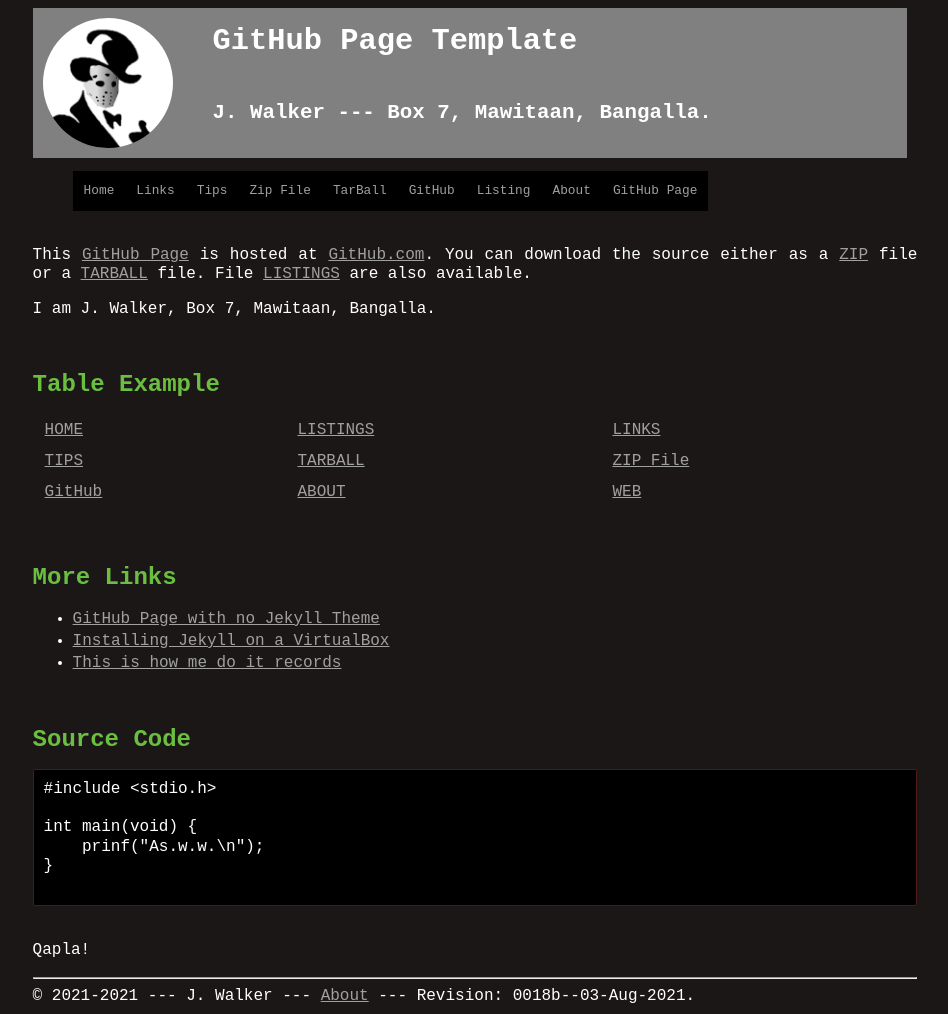
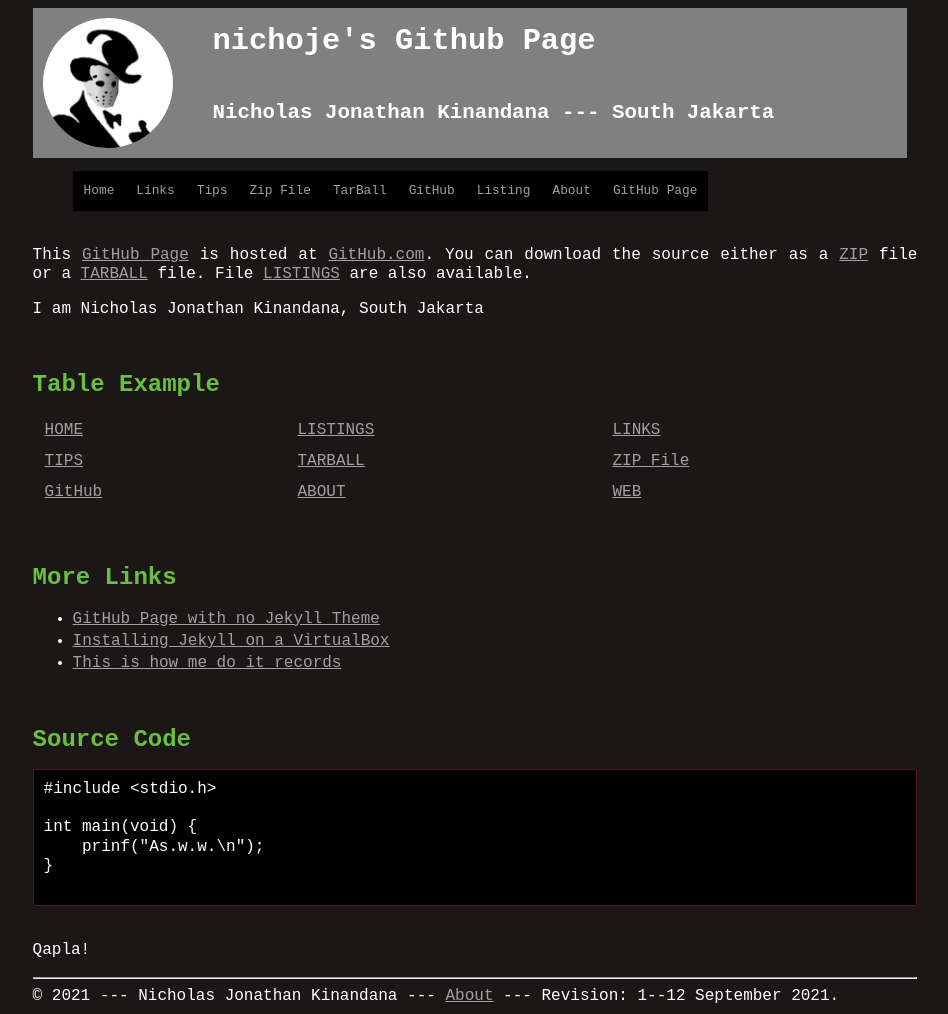
Before and after one commit to nichoje/os212, a Jekyll site: the page built from index.md, in a window 1280 px wide. Shown: the whole page, without its empty margins (165-1113 px from the left). Built offline with Jekyll 4.4.1, drawn with Linux system fonts in a browser that asks for light colours.

Commit message:
Update _config.yml

```diff
--- a/_config.yml
+++ b/_config.yml
@@ -1,10 +1,9 @@
-version:     "0018b--03-Aug-2021"
-copyright:   "2021-2021"
+version:     "1--12 September 2021"
+copyright:   "2021"
 description:
-  This is a
-  GitHub Page Template
+  Hi! Welcome to Nicholas "nichoje" Jonathan Kinandana's OS 212 Github Page
 disclaimer:
-  I have spoken.
+  This page is based on GSGS so...
 keywords:    "jekyll, testing"
 navbarlinks:
 - navbar:    "Home"
@@ -25,10 +24,10 @@ navbarlinks:
   link:      "/ABOUT/"
 - navbar:    "GitHub Page"
   link:      "https://template.vlsm.org/"
-title:       "GitHub Page Template"
+title:       "nichoje's Github Page"
 lang:        "en-US"
-author:      "J. Walker"
-address:     "Box 7, Mawitaan, Bangalla."
+author:      "Nicholas Jonathan Kinandana"
+address:     "South Jakarta"
 sitemap:     "true"
 markdown:    "kramdown"
 defaults:
```
